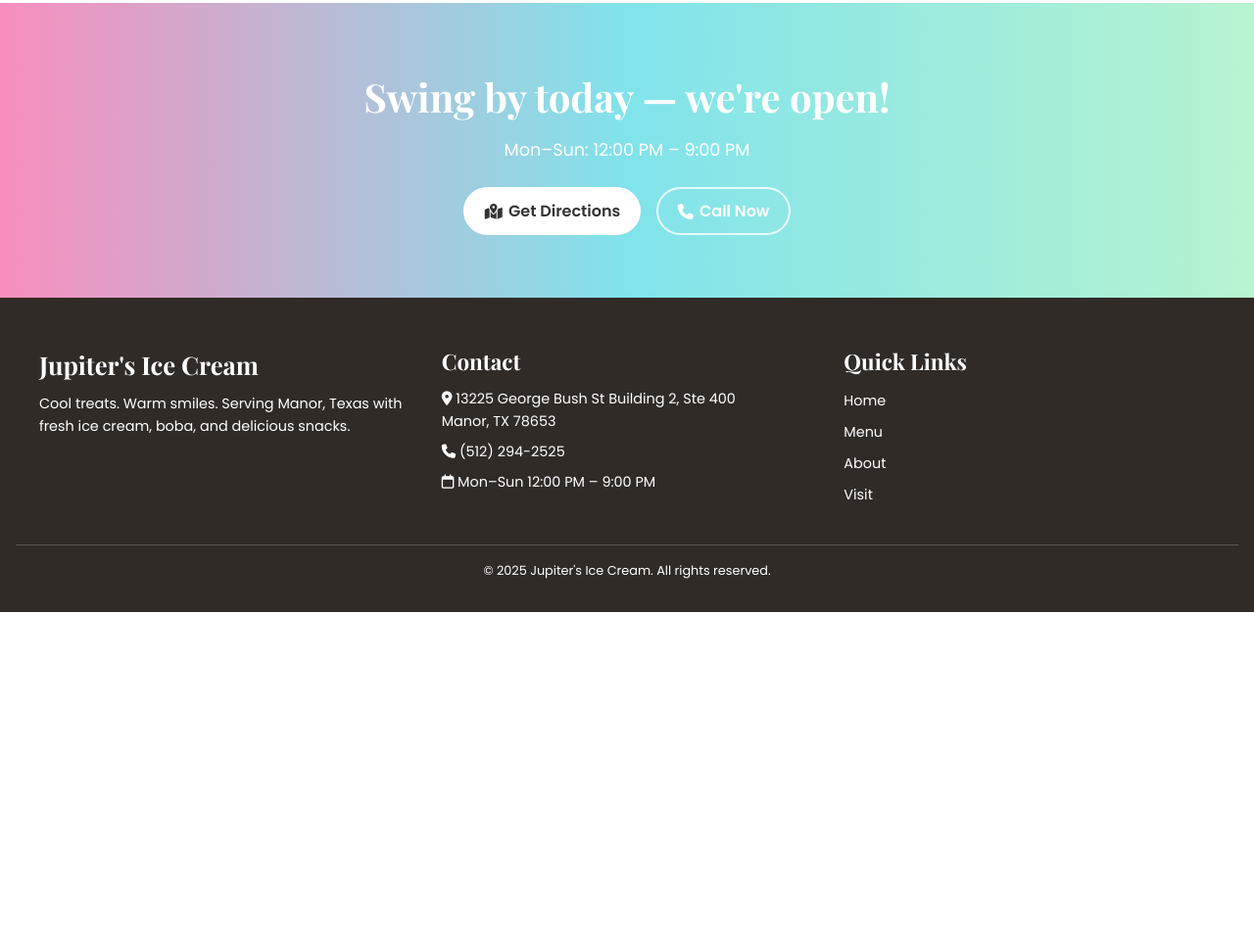
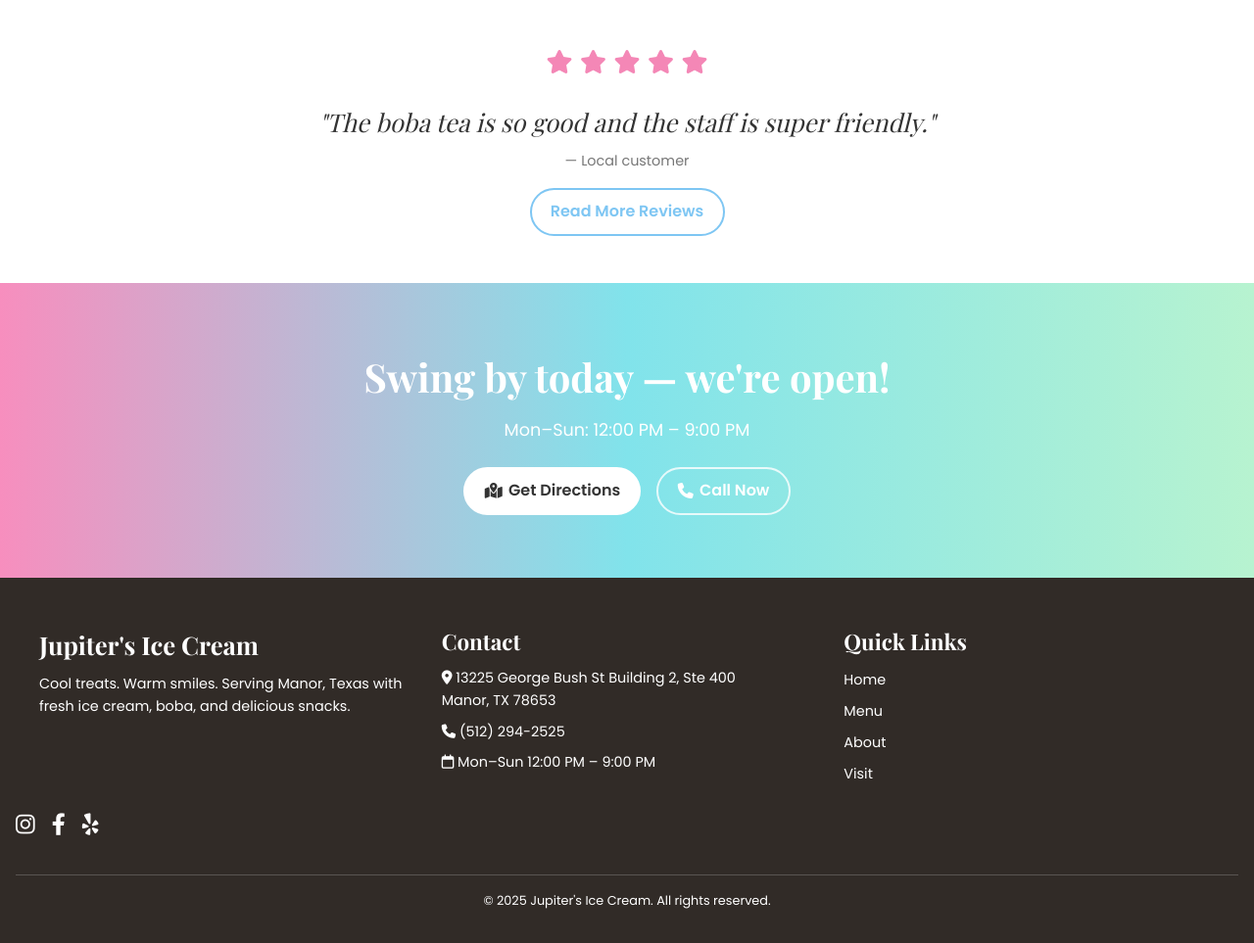
Before and after one commit to Yuremzx-stack/yuremzx-stack.github.io, a plain HTML site: page index.html in a window 1280 px wide. Shown: the part 1195-2158 px from the top of the page at 98% size. Before the commit the page ends 1820 px from the top, so only its background shows below. Drawn offline with nearby package versions, Linux system fonts and the light colour scheme; a small style sheet from the web is missing.

Commit message:
Add official logo, testimonials, and social links; update pages for professional & cute design

```diff
--- a/index.html
+++ b/index.html
@@ -19,7 +19,7 @@
   <header>
     <div class="top-bar">
       <div class="site-info">
-        <span class="logo-emoji">🍦</span>
+        <img src="logo.png" alt="Jupiter's Ice Cream logo" class="logo-image">
         <div>
           <h1>Jupiter's Ice Cream</h1>
           <p>Manor, Texas</p>
@@ -73,6 +73,22 @@
         </div>
       </div>
     </section>
+
+    <!-- Testimonials Section -->
+    <section class="testimonials">
+      <div class="container">
+        <div class="stars">
+          <i class="fa-solid fa-star"></i>
+          <i class="fa-solid fa-star"></i>
+          <i class="fa-solid fa-star"></i>
+          <i class="fa-solid fa-star"></i>
+          <i class="fa-solid fa-star"></i>
+        </div>
+        <p class="review-quote">"The boba tea is so good and the staff is super friendly."</p>
+        <p class="review-author">&mdash; Local customer</p>
+        <a href="https://www.yelp.com/biz/jupiters-ice-cream-manor" target="_blank" class="btn btn-outline">Read More Reviews</a>
+      </div>
+    </section>
     <!-- Call to Action Section -->
     <section class="cta gradient-bg-secondary">
       <div class="container">
@@ -107,6 +123,11 @@
         </ul>
       </div>
     </div>
+    <div class="footer-social">
+      <a href="https://www.instagram.com/jupitersicecream1" target="_blank" aria-label="Instagram"><i class="fa-brands fa-instagram"></i></a>
+      <a href="https://www.facebook.com/Jupiter-Ice-cream-110249991840392" target="_blank" aria-label="Facebook"><i class="fa-brands fa-facebook-f"></i></a>
+      <a href="https://www.yelp.com/biz/jupiters-ice-cream-manor" target="_blank" aria-label="Yelp"><i class="fa-brands fa-yelp"></i></a>
+    </div>
     <div class="footer-bottom">
       <p>&copy; <span id="year"></span> Jupiter's Ice Cream. All rights reserved.</p>
     </div>
--- a/styles.css
+++ b/styles.css
@@ -411,3 +411,57 @@ footer {
   margin: 0 auto;
   padding: 0 1rem;
 }
+
+/* Logo image */
+.logo-image {
+  height: 2.5rem;
+  width: auto;
+}
+
+/* Testimonials section */
+.testimonials {
+  padding: 3rem 1rem;
+  text-align: center;
+  background: var(--text-light);
+}
+
+.testimonials .stars {
+  margin-bottom: 0.5rem;
+}
+
+.testimonials .stars i {
+  color: var(--primary-pink);
+  font-size: 1.5rem;
+  margin: 0 0.1rem;
+}
+
+.testimonials .review-quote {
+  font-family: var(--font-head);
+  font-size: 1.6rem;
+  font-style: italic;
+  color: var(--text-dark);
+  margin: 1.5rem auto 0.5rem;
+  max-width: 800px;
+}
+
+.testimonials .review-author {
+  font-size: 0.9rem;
+  color: #777777;
+  margin-bottom: 1rem;
+}
+
+/* Footer social icons */
+.footer-social {
+  margin-top: 1rem;
+}
+
+.footer-social a {
+  color: var(--text-light);
+  font-size: 1.4rem;
+  margin-right: 0.8rem;
+  transition: color 0.3s;
+}
+
+.footer-social a:hover {
+  color: var(--primary-pink);
+}
```
Also changed, not shown: 404.html (+6 -1 lines), about.html (+6 -1 lines), menu.html (+6 -1 lines), visit.html (+6 -1 lines), logo.png (added).
